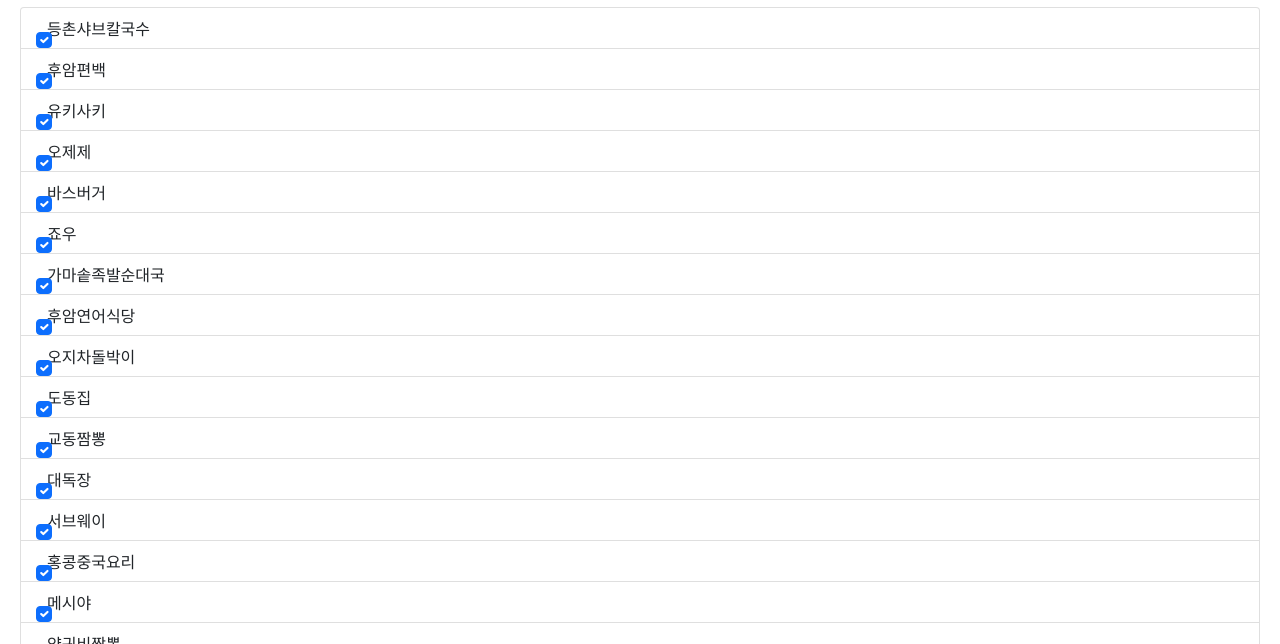
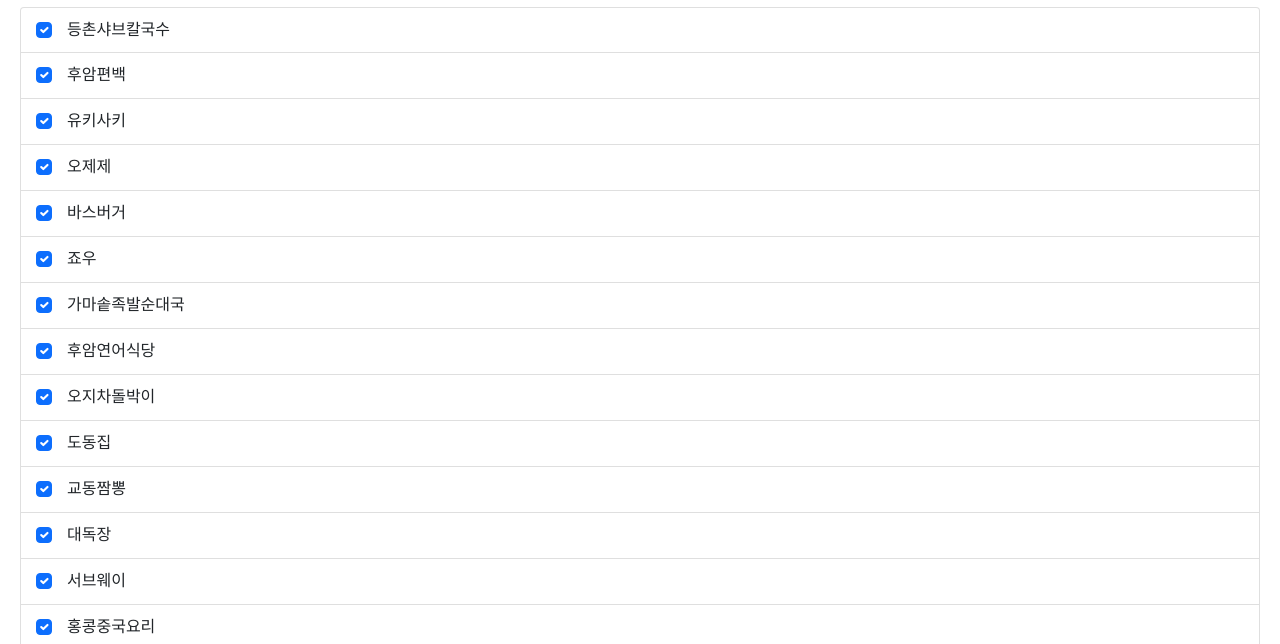
Before and after one commit to whitepage/lunch_wheel, a plain HTML site: page index.html in a window 1280 px wide. Both pictures are taken after a click on the element 30 px from the left and 30 px from the top of the page. Shown: the part 147-791 px from the top of the page. Drawn offline with nearby package versions, Linux system fonts and the light colour scheme.

Commit message:
css 수정

```diff
--- a/css/common.css
+++ b/css/common.css
@@ -67,9 +67,9 @@ li {list-style: none;}
 #venues h1,
 #venues h2 { font-weight: 700; line-height: 160%; margin-bottom: 10px; }
 #venues input + label { margin-left: 10px; display: inline-block; }
-#venues ul li { position: relative; }
-#venues ul li input { position: absolute; top: 50%; left: 15px; }
-#venues ul li label { width: 100%; display: block; }
+#venues ul li { position: relative; min-height: 46px; }
+#venues ul li input { position: absolute; top: 10px; left: 15px; }
+#venues ul li label { padding-left: 20px; width: 100%; display: block; }
 #venues #name {margin-bottom: 20px;}
 #venues #types {margin-bottom: 20px;}
 
```
